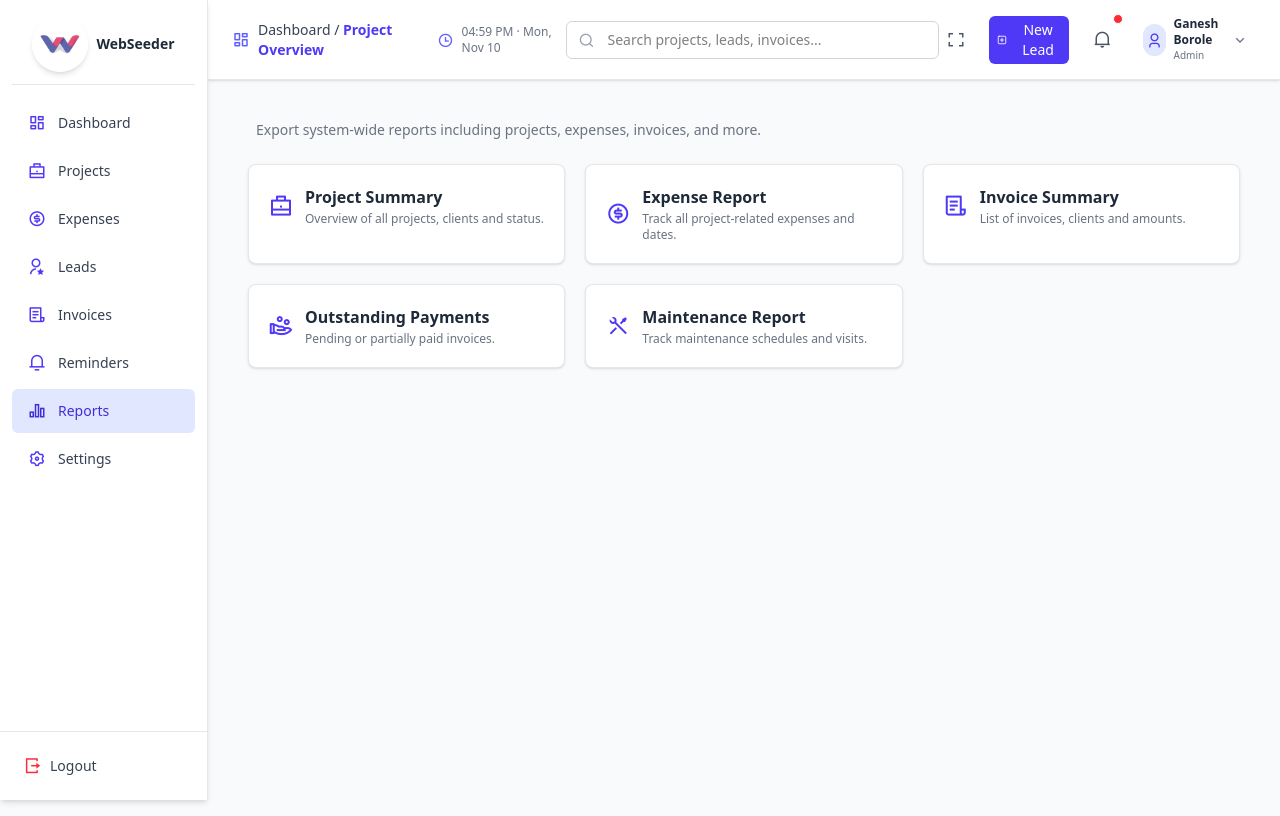
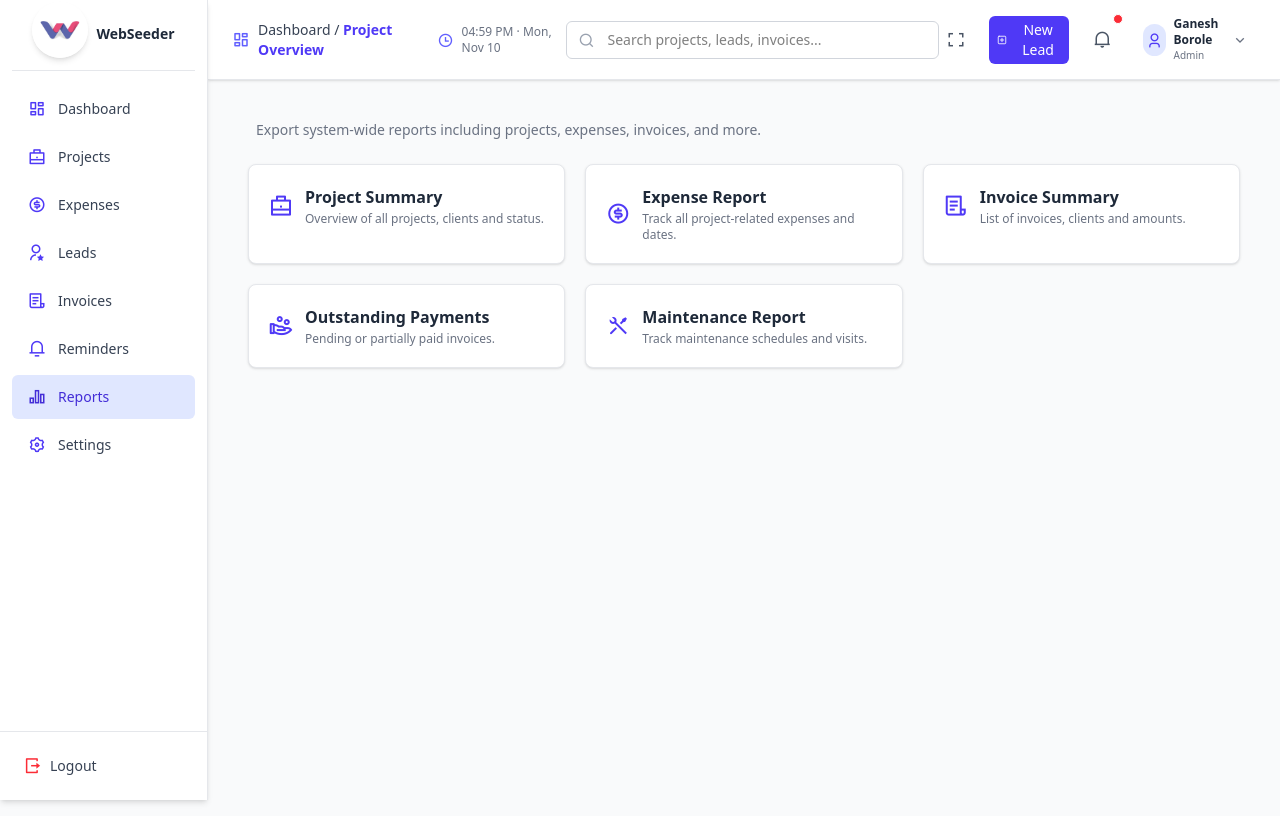
Before and after one commit to ganeshWebseeder/CRM-App, a React (Vite) app: page /reports in a window 1280 px wide. Built offline with nearby package versions, Linux system fonts and the light colour scheme.

Commit message:
updation in logo

```diff
--- a/src/components/Dash-ui/Sidebar.jsx
+++ b/src/components/Dash-ui/Sidebar.jsx
@@ -26,7 +26,7 @@ export default function Sidebar() {
                  z-50"
     >
       {/* ---------- Logo Section ---------- */}
-      <div className="flex flex-col items-center px-3 pt-4">
+      <div className="flex flex-col items-center px-3 pt-0.5">
         <div className="flex items-center justify-center">
           <img
             src="./WebSeeder Logo.jpeg"
@@ -37,7 +37,7 @@ export default function Sidebar() {
             initial={{ opacity: 0, x: -8 }}
             animate={{ opacity: 1, x: 0 }}
             transition={{ duration: 0.15 }}
-            className="ml-2 font-semibold text-sm whitespace-nowrap text-gray-800"
+            className="ml-2 pt-2 font-semibold text-sm whitespace-nowrap text-gray-800"
           >
             WebSeeder
           </motion.span>
```
